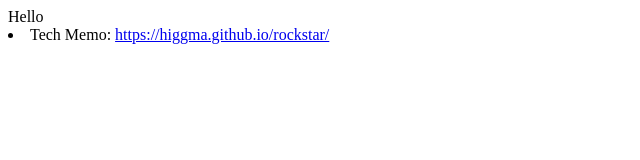
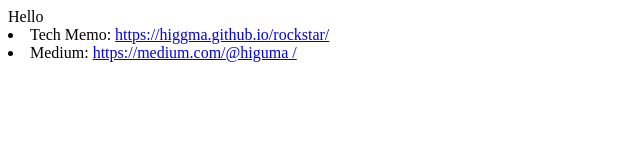
Before and after one commit to higgma/higgma.github.io, a plain HTML site: page index.html in a window 1280 px wide. Shown: the whole page, without its empty margins (0-640 px from the left). Drawn offline with Linux system fonts and the light colour scheme.

Commit message:
Update index.html

```diff
--- a/index.html
+++ b/index.html
@@ -2,7 +2,17 @@ Hello
 
 <li>
   Tech Memo:
-  <a href=https://higgma.github.io/rockstar/>https://higgma.github.io/rockstar/</a>
+  <a href=https://higgma.github.io/rockstar />
+    https://higgma.github.io/rockstar/
+  </a>
+</li>
+
+
+<li>
+  Medium:
+  <a href=https://medium.com/@higuma />
+    https://medium.com/@higuma
+  /</a>
 </li>
 
 <!-- Global site tag (gtag.js) - Google Analytics -->
```
